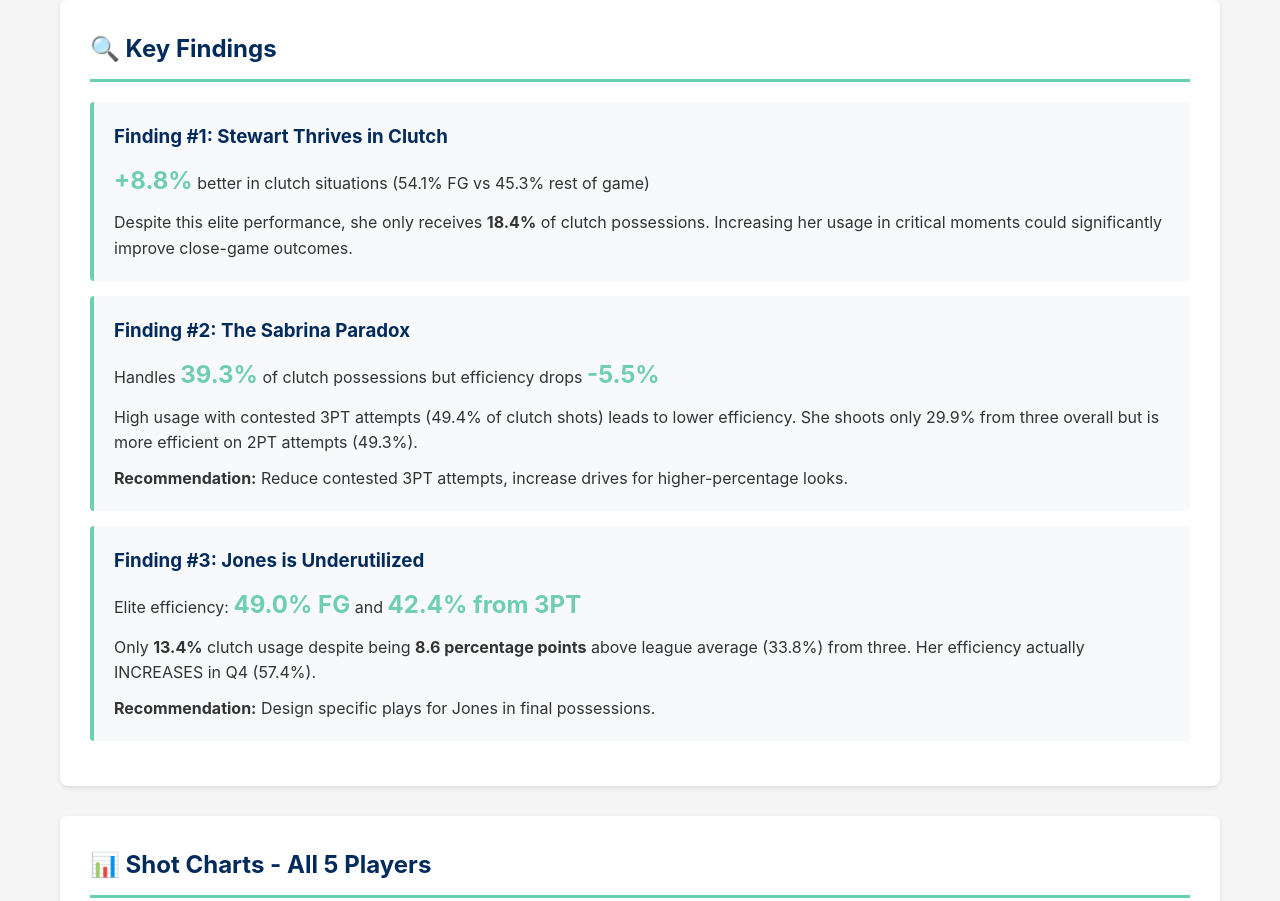
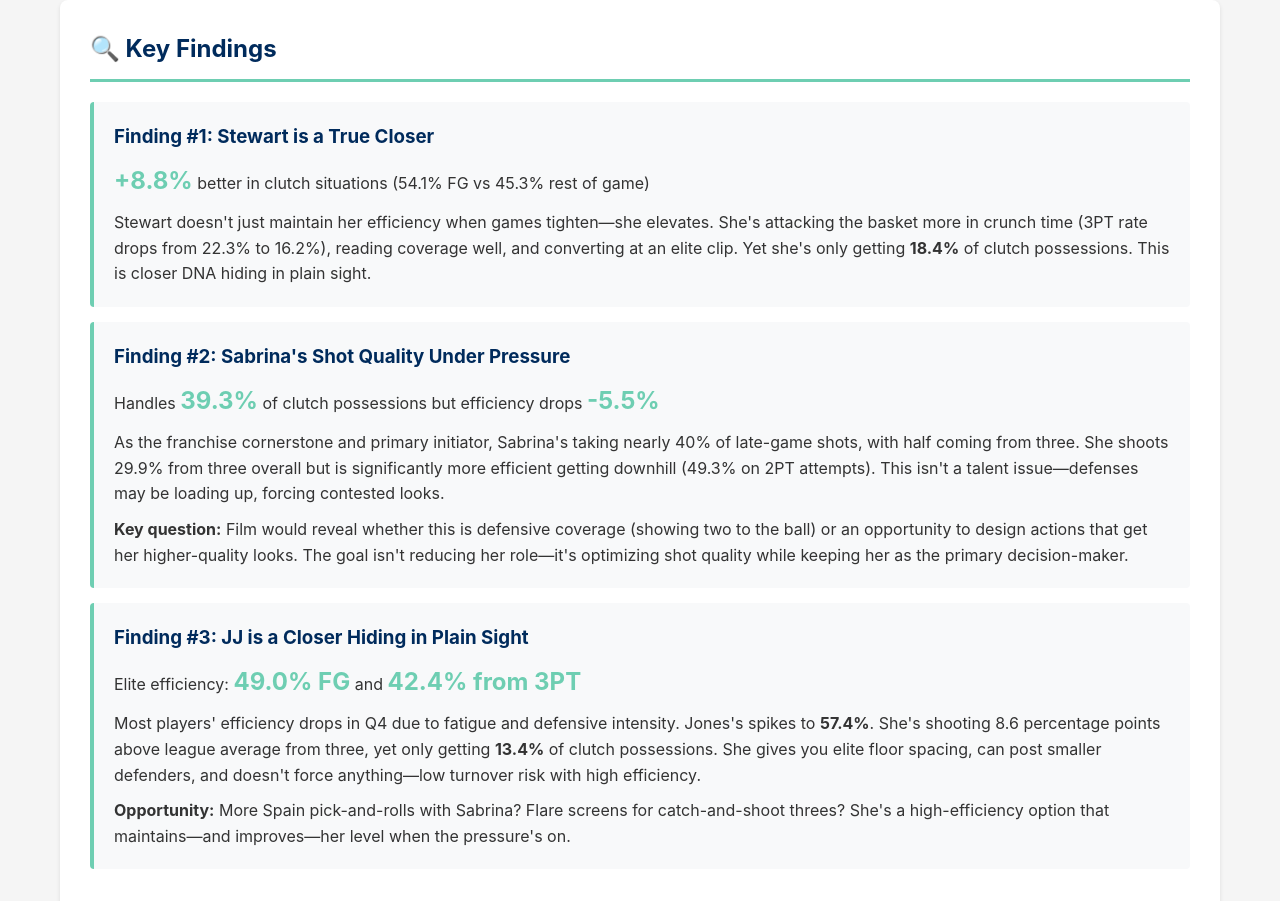
Before and after one commit to jrein44/wnba-shot-analysis, a plain HTML site: page index.html in a window 1280 px wide. Shown: the part 740-1641 px from the top of the page. Drawn offline with Linux system fonts and the light colour scheme.

Commit message:
Add files via upload

```diff
--- a/index.html
+++ b/index.html
@@ -306,7 +306,7 @@
         <p style="font-size: 0.85em; opacity: 0.9;">1,857 shots analyzed from 5 players</p>
         <div class="contact">
             <a href="https://linkedin.com/in/jessica-reinhardt" target="_blank">LinkedIn</a>
-            <a href="/cdn-cgi/l/email-protection#d3b9b6a0a0fda1b6babdbbb2a1b7a7e7e793b4beb2babffdb0bcbe">📧 Email</a>
+            <a href="/cdn-cgi/l/email-protection#147e7167673a66717d7a7c756670602020547379757d783a777b79">📧 Email</a>
             <a href="https://github.com/jrein44/wnba-shot-analysis" target="_blank">GitHub Repo</a>
         </div>
     </header>
@@ -335,23 +335,23 @@
             <h2>🔍 Key Findings</h2>
 
             <div class="key-finding">
-                <h3>Finding #1: Stewart Thrives in Clutch</h3>
+                <h3>Finding #1: Stewart is a True Closer</h3>
                 <p><span class="stat">+8.8%</span> better in clutch situations (54.1% FG vs 45.3% rest of game)</p>
-                <p style="margin-top: 10px;">Despite this elite performance, she only receives <strong>18.4%</strong> of clutch possessions. Increasing her usage in critical moments could significantly improve close-game outcomes.</p>
+                <p style="margin-top: 10px;">Stewart doesn't just maintain her efficiency when games tighten—she elevates. She's attacking the basket more in crunch time (3PT rate drops from 22.3% to 16.2%), reading coverage well, and converting at an elite clip. Yet she's only getting <strong>18.4%</strong> of clutch possessions. This is closer DNA hiding in plain sight.</p>
             </div>
 
             <div class="key-finding">
-                <h3>Finding #2: The Sabrina Paradox</h3>
+                <h3>Finding #2: Sabrina's Shot Quality Under Pressure</h3>
                 <p>Handles <span class="stat">39.3%</span> of clutch possessions but efficiency drops <span class="stat">-5.5%</span></p>
-                <p style="margin-top: 10px;">High usage with contested 3PT attempts (49.4% of clutch shots) leads to lower efficiency. She shoots only 29.9% from three overall but is more efficient on 2PT attempts (49.3%).</p>
-                <p style="margin-top: 10px;"><strong>Recommendation:</strong> Reduce contested 3PT attempts, increase drives for higher-percentage looks.</p>
+                <p style="margin-top: 10px;">As the franchise cornerstone and primary initiator, Sabrina's taking nearly 40% of late-game shots, with half coming from three. She shoots 29.9% from three overall but is significantly more efficient getting downhill (49.3% on 2PT attempts). This isn't a talent issue—defenses may be loading up, forcing contested looks.</p>
+                <p style="margin-top: 10px;"><strong>Key question:</strong> Film would reveal whether this is defensive coverage (showing two to the ball) or an opportunity to design actions that get her higher-quality looks. The goal isn't reducing her role—it's optimizing shot quality while keeping her as the primary decision-maker.</p>
             </div>
 
             <div class="key-finding">
-                <h3>Finding #3: Jones is Underutilized</h3>
+                <h3>Finding #3: JJ is a Closer Hiding in Plain Sight</h3>
                 <p>Elite efficiency: <span class="stat">49.0% FG</span> and <span class="stat">42.4% from 3PT</span></p>
-                <p style="margin-top: 10px;">Only <strong>13.4%</strong> clutch usage despite being <strong>8.6 percentage points</strong> above league average (33.8%) from three. Her efficiency actually INCREASES in Q4 (57.4%).</p>
-                <p style="margin-top: 10px;"><strong>Recommendation:</strong> Design specific plays for Jones in final possessions.</p>
+                <p style="margin-top: 10px;">Most players' efficiency drops in Q4 due to fatigue and defensive intensity. Jones's spikes to <strong>57.4%</strong>. She's shooting 8.6 percentage points above league average from three, yet only getting <strong>13.4%</strong> of clutch possessions. She gives you elite floor spacing, can post smaller defenders, and doesn't force anything—low turnover risk with high efficiency.</p>
+                <p style="margin-top: 10px;"><strong>Opportunity:</strong> More Spain pick-and-rolls with Sabrina? Flare screens for catch-and-shoot threes? She's a high-efficiency option that maintains—and improves—her level when the pressure's on.</p>
             </div>
         </div>
 
@@ -506,5 +506,5 @@
         <p style="font-size: 0.9em; color: #999;">Built with real WNBA API data | December 2025</p>
         <div style="margin-top: 15px;">
             <a href="https://linkedin.com/in/jessica-reinhardt" target="_blank" style="color: #002B5C; margin: 0 10px;">LinkedIn</a> |
-            <a href="/cdn-cgi/l/email-protection#650f0016164b17000c0b0d041701115151250208040c094b060a08" style="color: #002B5C; margin: 0 10px;">Email</a> |
+            <a href="/cdn-cgi/l/email-protection#fc96998f8fd28e999592949d8e9888c8c8bc9b919d9590d29f9391" style="color: #002B5C; margin: 0 10px;">Email</a> |
             <a href="https://github.com/jrein44" target="_blank
```
